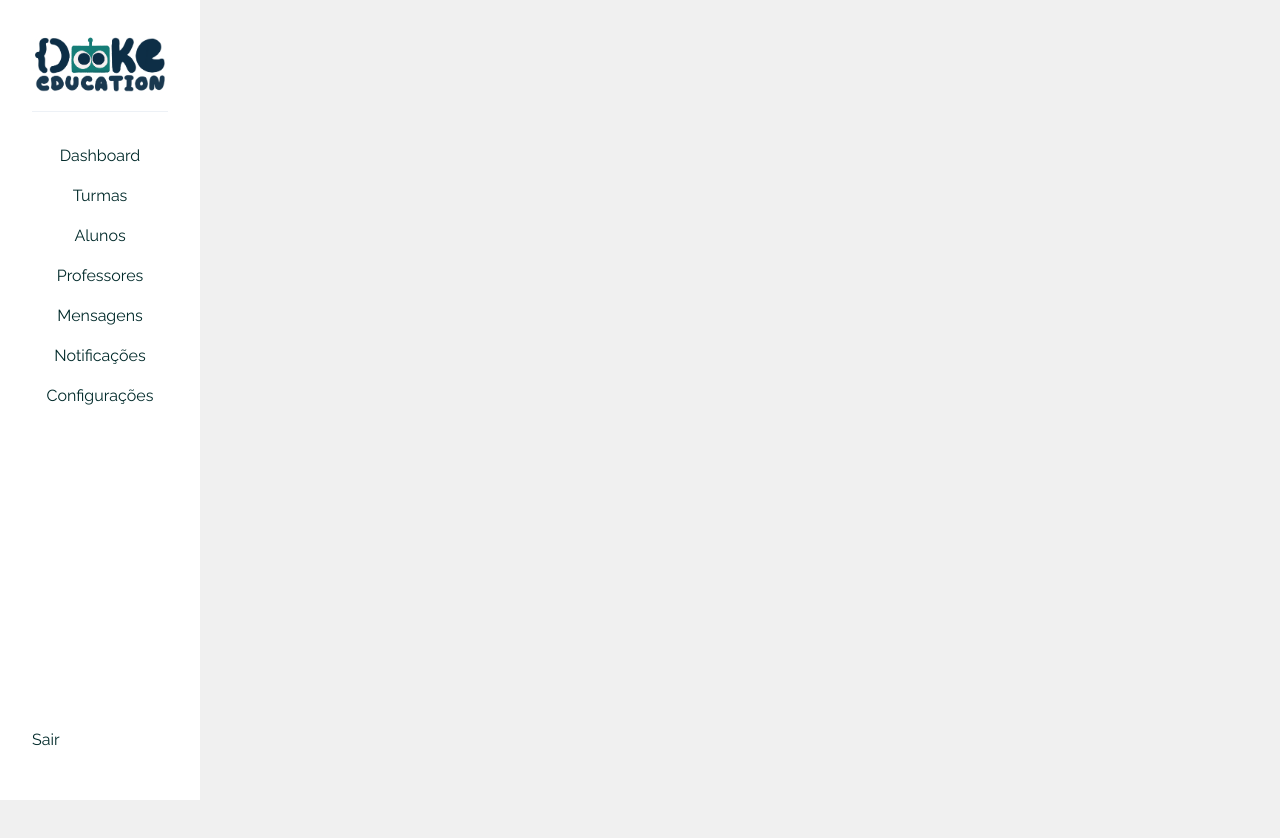
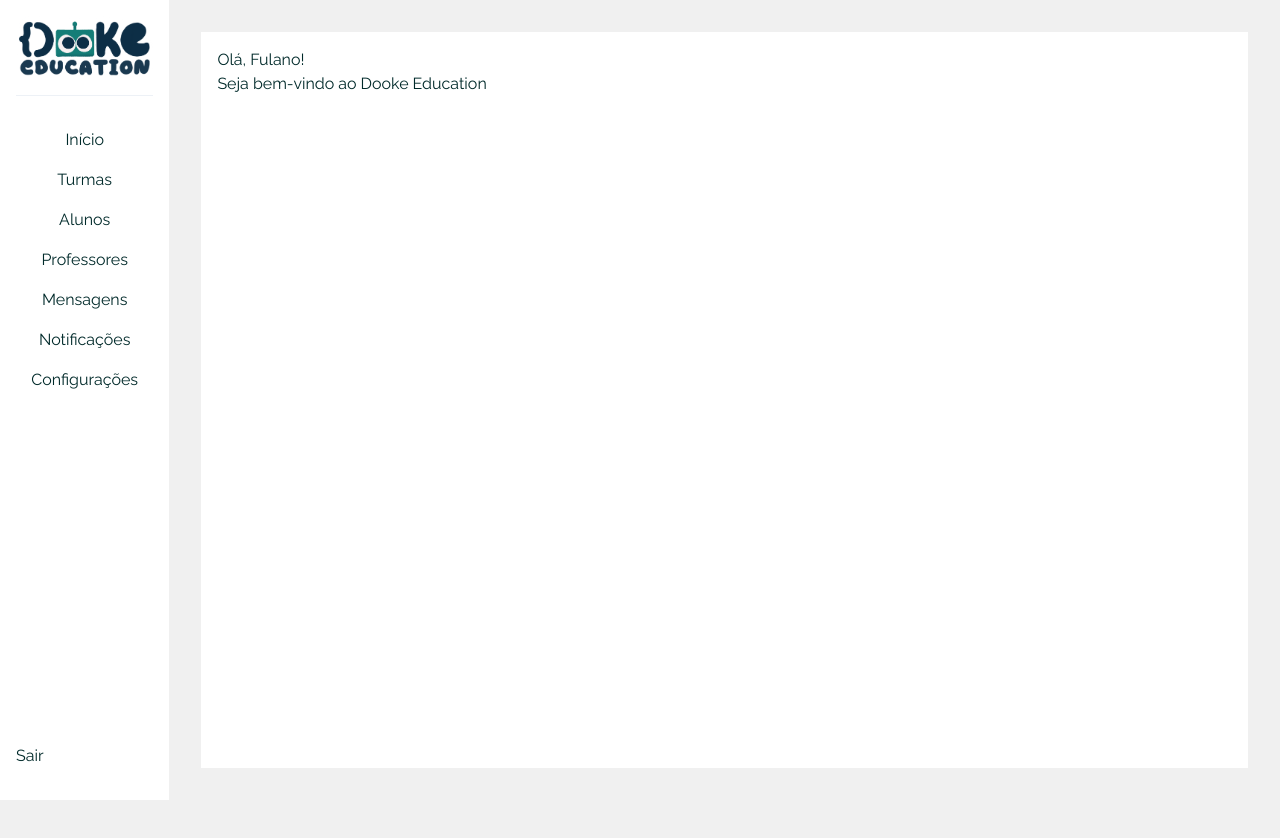
Before and after one commit to dduartee/dooke, a Next.js app: page /plataforma in a window 1280 px wide. Shown: the top 838 px of the page. Built offline with nearby package versions, Linux system fonts and the light colour scheme; a web font is replaced by a local one.

Commit message:
acesso a plataforma pelo menu

```diff
--- a/components/Menu.tsx
+++ b/components/Menu.tsx
@@ -1,4 +1,4 @@
-import { AddIcon, ExternalLinkIcon, RepeatIcon, EditIcon, InfoIcon, DownloadIcon } from "@chakra-ui/icons";
+import { AddIcon, ExternalLinkIcon, RepeatIcon, EditIcon, InfoIcon, DownloadIcon, LockIcon } from "@chakra-ui/icons";
 import { Menu, MenuButton, IconButton, MenuList, MenuItem, Image } from "@chakra-ui/react";
 import React, { useEffect } from "react";
 
@@ -27,6 +27,9 @@ export function HeaderMenu() {
                 <MenuItem icon={<InfoIcon />} as='a' href='#about'>
                     Sobre nós
                 </MenuItem>
+                <MenuItem icon={<LockIcon />} as='a' href='/acesso'>
+                    Acesso
+                </MenuItem>
             </MenuList>
         </Menu>
     )
--- a/pages/plataforma.tsx
+++ b/pages/plataforma.tsx
@@ -1,14 +1,25 @@
 import { Box, Image, Link } from "@chakra-ui/react";
-import { Divider } from '@chakra-ui/react'
+import { Divider } from "@chakra-ui/react";
 export function DookeSidebar() {
   return (
-        <Box position={"fixed"} left={0} top={0} padding={"2rem"} bgColor={"#fff"} height={"100vh"} width={"200px"}
-            display={"flex"} flexDirection={"column"}>
+    <Box
+      padding={"1rem"}
+      bgColor={"#fff"}
+      height={"100vh"}
+      width={"200px"}
+      display={"flex"}
+      flexDirection={"column"}
+    >
       <Image src={"/dookeEducation.png"} mb={"1rem"} />
       <Divider mb={"2rem"} />
-            <Box display={"flex"} flexDirection={"column"} justifyContent={"space-between"} height={"100%"}>
+      <Box
+        display={"flex"}
+        flexDirection={"column"}
+        justifyContent={"space-between"}
+        height={"100%"}
+      >
         <Box display={"flex"} flexDirection={"column"} textAlign={"center"}>
-                    <Link mb={"1rem"}>Dashboard</Link>
+          <Link mb={"1rem"}>Início</Link>
           <Link mb={"1rem"}>Turmas</Link>
           <Link mb={"1rem"}>Alunos</Link>
           <Link mb={"1rem"}>Professores</Link>
@@ -16,14 +27,42 @@ export function DookeSidebar() {
           <Link mb={"1rem"}>Notificações</Link>
           <Link mb={"1rem"}>Configurações</Link>
         </Box>
-                <Link mb={"1rem"} href="/acesso">Sair</Link>
+        <Link mb={"1rem"} href="/acesso">
+          Sair
+        </Link>
       </Box>
     </Box>
-    )
+  );
 }
-
+// inicio: página amigável que mostra um overview das matérias de robotica e atividades com a porcentagem de conclusão
+export function DookeContent() {
+  return (
+    <Box  bgColor={"#fff"} margin={"2rem"} width={"100%"}>
+      <Box
+        display={"flex"}
+        justifyContent={"space-between"}
+        alignItems={"center"}
+        padding={"1rem"}
+      >
+        <Box>
+          <h1>Olá, Fulano!</h1>
+          <p>Seja bem-vindo ao Dooke Education</p>
+        </Box>
+    </Box>
+    </Box>
+    );
+}
 export default function Plataforma() {
-    return <Box display={"flex"} justifyContent={"center"} alignItems={"center"} flexDirection={"column"} mb={"5rem"} height={"100vh"}>
+  return (
+    <Box
+      display={"flex"}
+      justifyContent={"center"}
+      flexDirection={"row"}
+      mb={"5rem"}
+      height={"100vh"}
+    >
       <DookeSidebar />
+      <DookeContent />
     </Box>
+  );
 }
```
Also changed, not shown: components/Header.tsx (+5 -2 lines). Lines whose indentation alone changed are shown as unchanged.
